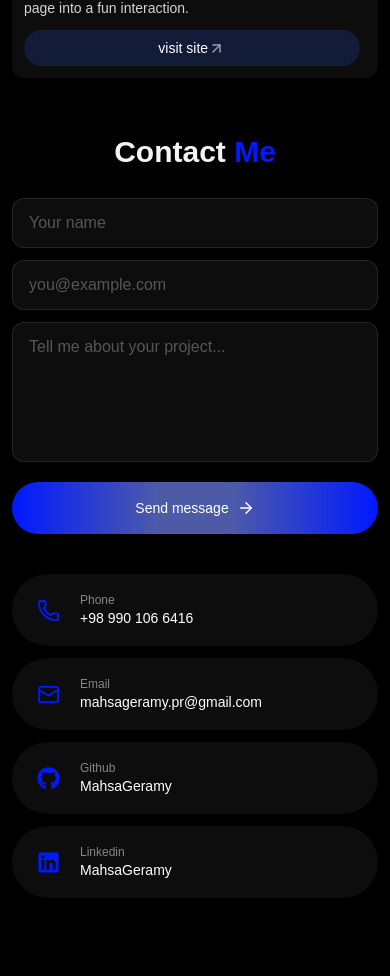
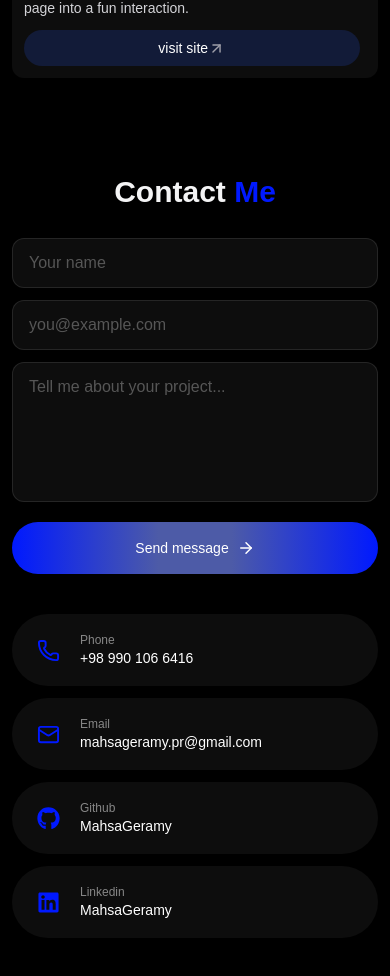
Before and after one commit to MahsaGeramy/Portfolio, a Next.js app: page / in a window 390 px wide. Shown: the part 5152-6128 px from the top of the page. Before the commit the page ends 6090 px from the top, so only its background shows below. Built offline with nearby package versions, Linux system fonts and the light colour scheme.

Commit message:
refactor

```diff
--- a/src/app/_components/sections/contactMe.tsx
+++ b/src/app/_components/sections/contactMe.tsx
@@ -107,7 +107,7 @@ const ContactMe = () => {
             delay={200}
             className="w-full"
         >
-            <section id="contactMe" className="md:pt-24 w-full">
+            <section id="contactMe" className="pt-10 md:pt-24 w-full">
                 <p className="mb-5 text-center text-3xl md:text-4xl font-bold text-zinc-100">
                     Contact <span className="text-primary">Me</span>
                 </p>
```
